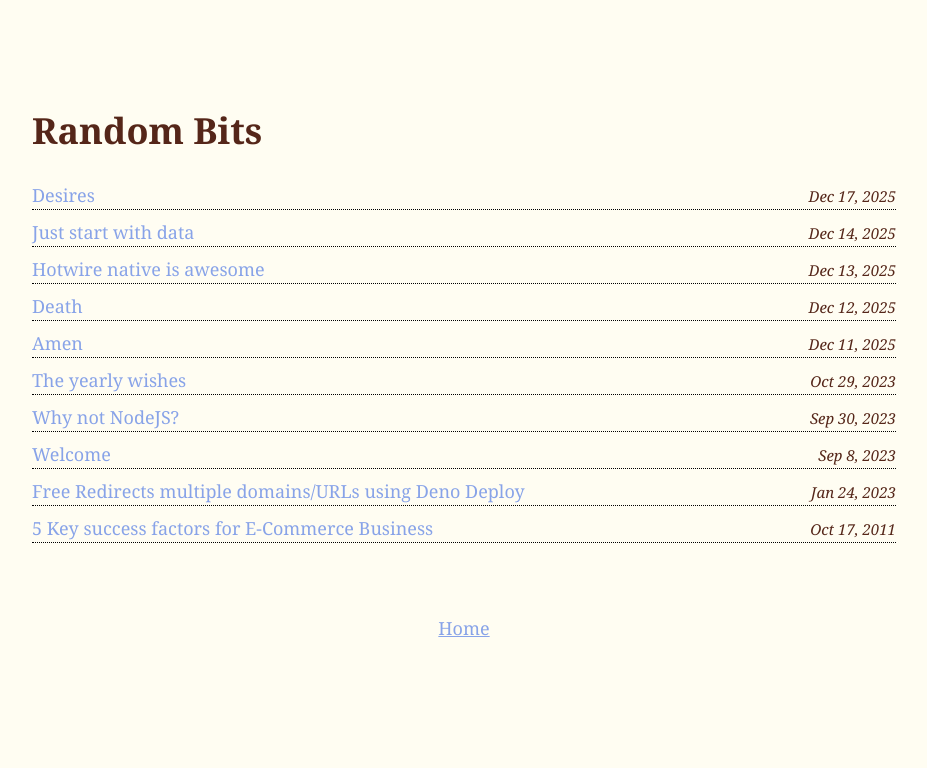
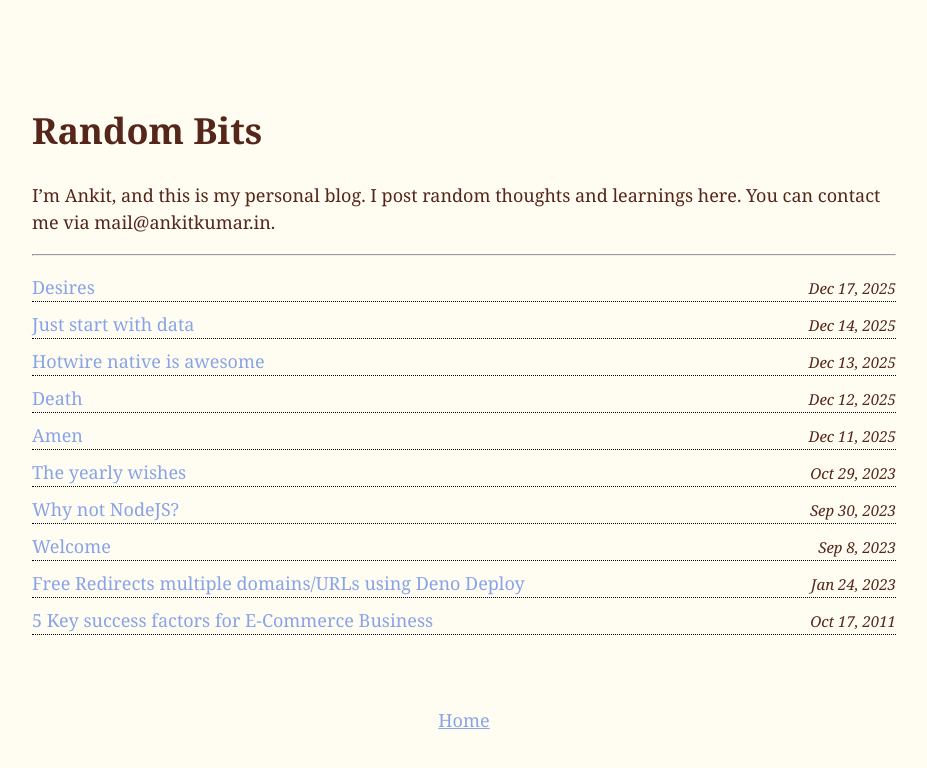
Before and after one commit to ankit7/ankit7.github.io, a Jekyll site: the page built from index.md, in a window 1280 px wide. Shown: the top 768 px of the page, without its empty margins (176-1103 px from the left). Built offline with Jekyll 4.4.1, drawn with Linux system fonts in a browser that asks for light colours; our own code applies the rules of GitHub Pages for plain Markdown files.

Commit message:
Updates home

```diff
--- a/_layouts/home.html
+++ b/_layouts/home.html
@@ -21,6 +21,7 @@ layout: default
   {%- if page.list_title -%}
   <h2 class="post-list-heading">{{ page.list_title }}</h2>
   {%- endif -%}
+  <hr>
   <ul class="post-list" style="padding-left: 0;">
     {%- assign date_format = site.minima.date_format | default: "%b %-d, %Y" -%}
     {%- for post in posts -%}
--- a/index.md
+++ b/index.md
@@ -1,5 +1,3 @@
 ---
-# Feel free to add content and custom Front Matter to this file.
-# To modify the layout, see https://jekyllrb.com/docs/themes/#overriding-theme-defaults
-
 ---
+I'm Ankit, and this is my personal blog. I post random thoughts and learnings here. You can contact me via mail@ankitkumar.in.
```
